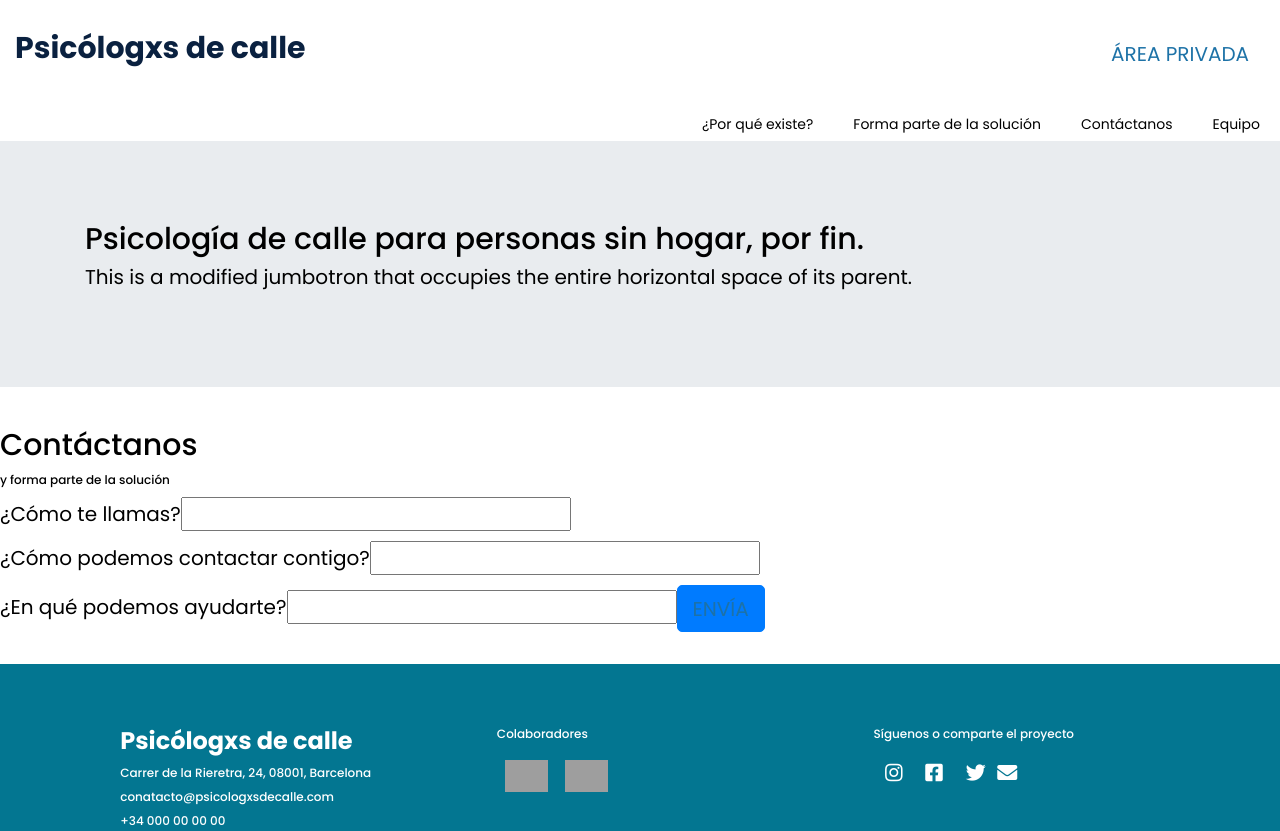
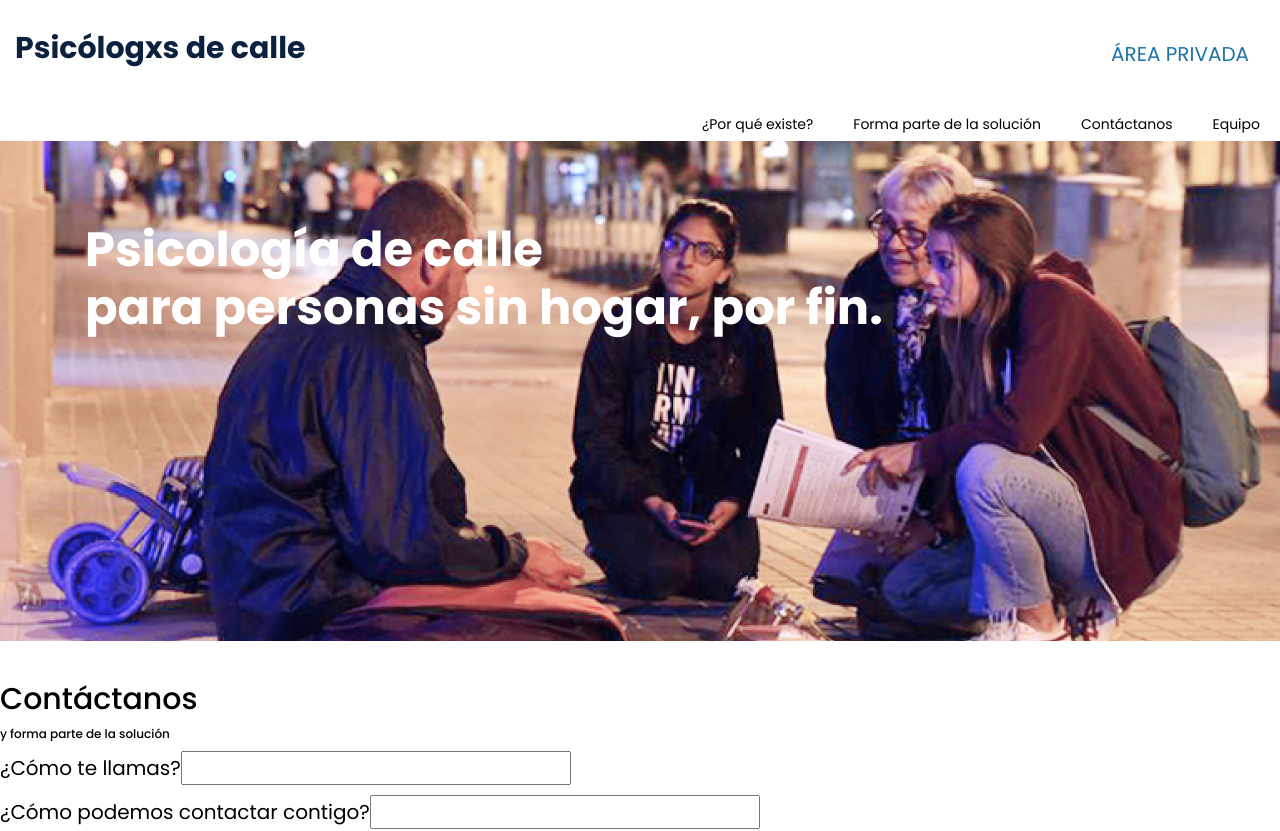
Before and after one commit to joannaWebDev/psicologxs-de-calle, a React (Create React App) app in the folder client/: page /psicologxs-de-calle/ in a window 1280 px wide. Shown: the top 831 px of the page. Built offline with nearby package versions, Linux system fonts and the light colour scheme; grey boxes are pictures that could not be loaded.

Commit message:
Add style, image and modify text for hero component

```diff
--- a/client/src/components/Hero/Hero.js
+++ b/client/src/components/Hero/Hero.js
@@ -1,22 +1,16 @@
 import React from 'react';
-
 import './hero.css'
-
 import Jumbotron from 'react-bootstrap/Jumbotron'
 import Container from 'react-bootstrap/Container'
 
+
 const Hero = () => {
     return (
-
-      <Jumbotron fluid>
-        <Container>
-          <h1>Psicología de calle para personas sin hogar, por fin.</h1>
-          <p>
-            This is a modified jumbotron that occupies the entire horizontal space of
-            its parent.
-          </p>
-        </Container>
-      </Jumbotron>
+        <Jumbotron fluid>
+            <Container>
+            <h1>Psicología de calle<br/> para personas sin hogar, por fin.</h1>
+            </Container>
+        </Jumbotron>
     )
   }
 
--- a/client/src/components/Hero/hero.css
+++ b/client/src/components/Hero/hero.css
@@ -0,0 +1,12 @@
+.jumbotron {
+    height: 500px;
+    background-image: url('../../assets/images/hero.png');
+    background-repeat: no-repeat;
+    background-size: cover;
+}
+
+.jumbotron h1 {
+    color: white;
+    font-size: 48px !important;
+    font-weight: 700;
+}
```
Also changed, not shown: client/src/assets/images/hero.png (added).
